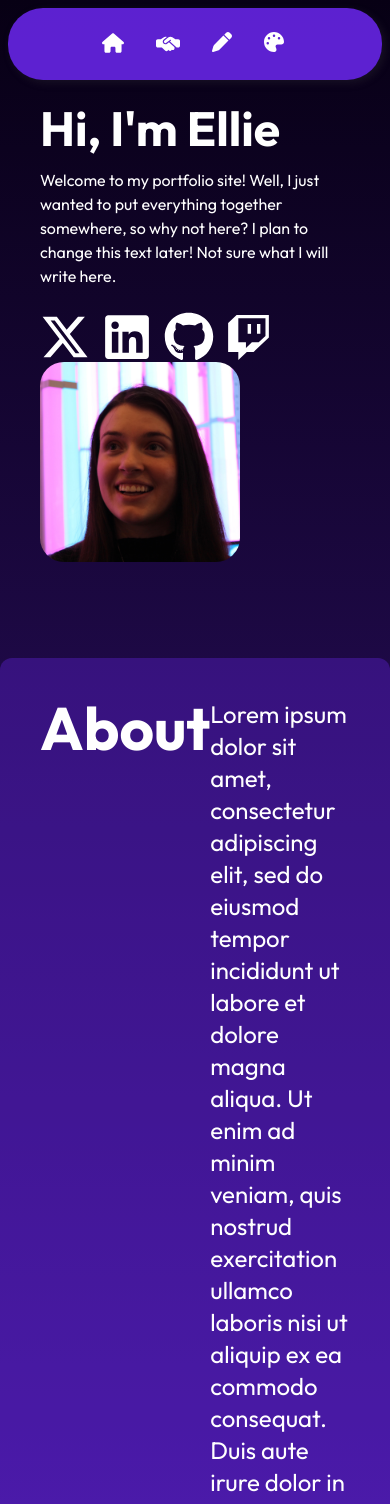
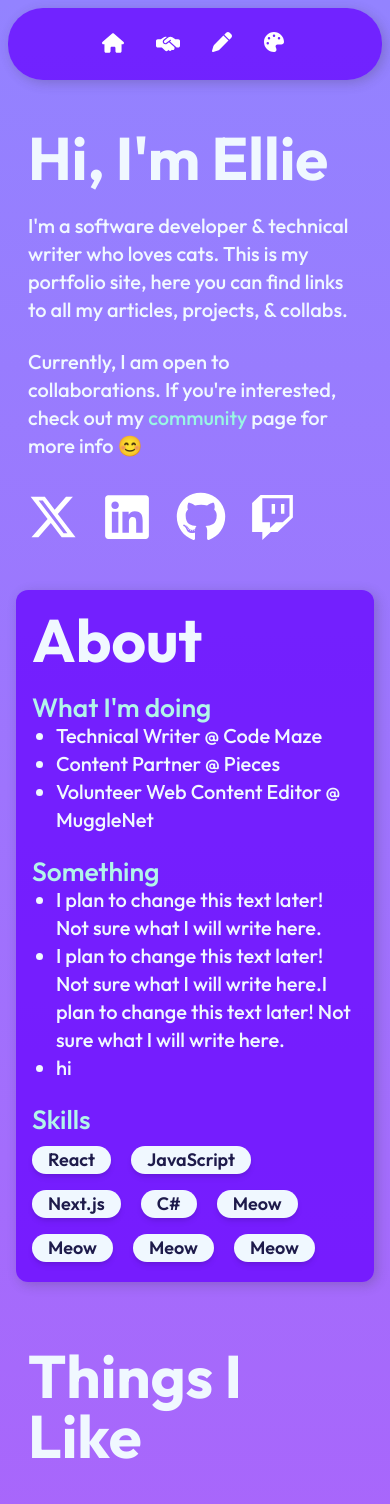
Before and after one commit to elliezub/Ellies-blog-links, a Next.js app: page / in a window 390 px wide. Shown: the top 1504 px of the page. Built offline with nearby package versions, Linux system fonts and the light colour scheme; grey boxes are pictures that could not be loaded.

Commit message:
add about

```diff
--- a/app/blogs/page.js
+++ b/app/blogs/page.js
@@ -13,7 +13,7 @@ export default function Blogs() {
     {
       name: "Intro to Coding with Scratch",
       blogLink: "https://dev.to/elliezub/intro-to-coding-with-scratch-2e86",
-      description: "",
+      description: "Intro to Coding with Scratch",
       uniqueClassNames:
         "sm:col-span-1 sm:row-span-1 rounded-2xl flex flex-col cursor-pointer scratch-blog min-w-full min-h-[180px]",
     },
@@ -45,7 +45,7 @@ export default function Blogs() {
     {
       name: "Should you do #100DaysOfCode?",
       blogLink: "https://dev.to/elliezub/should-you-do-100daysofcode-3p0h",
-      description: "",
+      description: "Should you do #100DaysOfCode?",
       uniqueClassNames:
         "sm:col-span-2 sm:row-span-1 rounded-2xl sm:flex flex-col cursor-pointer min-w-full sm:min-h-[270px] min-h-[180px] days-blog",
       isHiddenRev: true,
@@ -91,6 +91,7 @@ export default function Blogs() {
             <p className="m-4  desc-box h-full flex text-[20px] items-end">
               <span>{blog.description}</span>
             </p>
+            {/* add white under it */}
           </div>
         ))}
       </div>
--- a/app/components/About.js
+++ b/app/components/About.js
@@ -1,25 +1,52 @@
 export default function ThingsILove() {
+  const skills = [
+    "React",
+    "JavaScript",
+    "Next.js",
+    "C#",
+    "Meow",
+    "Meow",
+    "Meow",
+    "Meow",
+  ];
   return (
-    <div className="bg-[#722aff]/30 max-w-7xl mx-auto p-10 rounded-xl">
-      <div className="flex justify-between">
+    <div className="about max-w-7xl md:mx-auto lg:p-10 md:px-6 px-4 md:py-8 py-5 rounded-xl">
+      <div className="flex justify-between flex-col lg:flex-row">
         <div>
-          <h2 className="text-6xl mb-10 font-bold">About</h2>
+          <h2 className="text-6xl md:mb-10 mb-6 font-bold">About</h2>
         </div>
 
-        <div className="max-w-xl text-2xl">
-          <p>
-            Lorem ipsum dolor sit amet, consectetur adipiscing elit, sed do
-            eiusmod tempor incididunt ut labore et dolore magna aliqua. Ut enim
-            ad minim veniam, quis nostrud exercitation ullamco laboris nisi ut
-            aliquip ex ea commodo consequat. Duis aute irure dolor in
-            reprehenderit in voluptate velit esse cillum dolore eu fugiat nulla
-            pariatur.
-            <br></br>
-            Lorem ipsum dolor sit amet, consectetur adipiscing elit, sed do
-            eiusmod tempor incididunt ut labore et dolore magna aliqua. Ut enim
-            ad minim veniam, quis nostrud exercitation ullamco laboris nisi ut
-          </p>
-        </div>
+        <section className="lg:max-w-2xl lg:text-2xl text-xl flex flex-col about-section font-medium">
+          <h1>What I&apos;m doing</h1>
+          <ul className="list-disc ml-6 mb-6">
+            <li>Technical Writer @ Code Maze</li>
+            <li>Content Partner @ Pieces</li>
+            <li>Volunteer Web Content Editor @ MuggleNet</li>
+          </ul>
+          <h1>Something</h1>
+          <ul className="list-disc ml-6 mb-6">
+            <li>
+              I plan to change this text later! Not sure what I will write here.
+            </li>
+            <li>
+              I plan to change this text later! Not sure what I will write
+              here.I plan to change this text later! Not sure what I will write
+              here.
+            </li>
+            <li>hi</li>
+          </ul>
+          <h1>Skills</h1>
+          <ul className="flex gap-x-5 gap-y-1 flex-wrap">
+            {skills.map((skill, index) => (
+              <li
+                key={index}
+                className="bg-[#f0f8ff] text-indigo-950 px-4 rounded-2xl text-[18px] mt-3 font-semibold shadow-md"
+              >
+                {skill}
+              </li>
+            ))}
+          </ul>
+        </section>
       </div>
     </div>
   );
--- a/app/components/Footer.js
+++ b/app/components/Footer.js
@@ -3,7 +3,7 @@ import SocialIcons from './SocialIcons';
 
 export default function Footer() {
     return (
-        <div className="w-full border-t-[1.4px] border-indigo-700 md:mt-20 mt-12 ">
+        <div className="w-full  md:mt-28 mt-12 ">
         <footer className=" text-white mt-12 max-w-6xl mx-auto pb-4">
             <div className='flex justify-center'>
                 <div className='md:mt-0 mt-6'>
--- a/app/components/Navbar.js
+++ b/app/components/Navbar.js
@@ -3,11 +3,12 @@ import Link from "next/link";
 export default function Navbar() {
   return (
     <div className="mx-2 pt-2">
-    <nav className="bg-[#722aff]/80 text-white flex items-center justify-between rounded-[35px]  p-2 px-3 pr-4 max-w-7xl mx-auto">
+      <nav className="text-white flex items-center justify-between rounded-[35px] p-2 px-3 pr-4 max-w-7xl mx-auto">
         <button className="hidden sm:flex ml-2">
-        {/* maybe add glow hover to this buttton */}
-        <Link href="/">
+          {/* maybe add glow hover to this buttton - shadow is in globals.css*/}
+          <Link href="/" className="flex items-center">
             <img src="\cartoonpfp.png" className="w-12 h-12 outline-img"></img>
+            <p className="ml-3 text-2xl font-bold">Ellie</p>
           </Link>
         </button>
 
@@ -71,7 +72,11 @@ export default function Navbar() {
           </li>
           <li>
             <Link href="/design">
-            <svg xmlns="http://www.w3.org/2000/svg" viewBox="0 0 512 512" className="h-5 w-5">
+              <svg
+                xmlns="http://www.w3.org/2000/svg"
+                viewBox="0 0 512 512"
+                className="h-5 w-5"
+              >
                 <path
                   fill="#ffffff"
                   d="M512 256c0 .9 0 1.8 0 2.7c-.4 36.5-33.6 61.3-70.1 61.3H344c-26.5 0-48 21.5-48 48c0 3.4 .4 6.7 1 9.9c2.1 10.2 6.5 20 10.8 29.9c6.1 13.8 12.1 27.5 12.1 42c0 31.8-21.6 60.7-53.4 62c-3.5 .1-7 .2-10.6 .2C114.6 512 0 397.4 0 256S114.6 0 256 0S512 114.6 512 256zM128 288a32 32 0 1 0 -64 0 32 32 0 1 0 64 0zm0-96a32 32 0 1 0 0-64 32 32 0 1 0 0 64zM288 96a32 32 0 1 0 -64 0 32 32 0 1 0 64 0zm96 96a32 32 0 1 0 0-64 32 32 0 1 0 0 64z"
--- a/app/components/SocialIcons.js
+++ b/app/components/SocialIcons.js
@@ -1,6 +1,6 @@
 export default function SocialIcons() {
   return (
-    <div className="social-icons items-center flex space-x-3">
+    <div className="social-icons items-center flex space-x-6">
       <a href="https://x.com/elliezub" target="_blank" className="group">
         <svg
           xmlns="http://www.w3.org/2000/svg"
@@ -62,6 +62,23 @@ export default function SocialIcons() {
           <path d="M391.2 103.5H352.5v109.7h38.6zM285 103H246.4V212.8H285zM120.8 0 24.3 91.4V420.6H140.1V512l96.5-91.4h77.3L487.7 256V0zM449.1 237.8l-77.2 73.1H294.6l-67.6 64v-64H140.1V36.6H449.1z" />
         </svg>
       </a>
+
+      {/* <a
+        href="https://linktr.ee/elliezub"
+        target="_blank"
+        rel="noopener noreferrer"
+        className="group"
+      >
+        <svg
+          xmlns="http://www.w3.org/2000/svg"
+          height="50"
+          width="50"
+          viewBox="0 0 640 512"
+          className="fill-white  group-hover:fill-purple-200 transition-colors duration-300 ease-in-out"
+        >
+          <path d="M579.8 267.7c56.5-56.5 56.5-148 0-204.5c-50-50-128.8-56.5-186.3-15.4l-1.6 1.1c-14.4 10.3-17.7 30.3-7.4 44.6s30.3 17.7 44.6 7.4l1.6-1.1c32.1-22.9 76-19.3 103.8 8.6c31.5 31.5 31.5 82.5 0 114L422.3 334.8c-31.5 31.5-82.5 31.5-114 0c-27.9-27.9-31.5-71.8-8.6-103.8l1.1-1.6c10.3-14.4 6.9-34.4-7.4-44.6s-34.4-6.9-44.6 7.4l-1.1 1.6C206.5 251.2 213 330 263 380c56.5 56.5 148 56.5 204.5 0L579.8 267.7zM60.2 244.3c-56.5 56.5-56.5 148 0 204.5c50 50 128.8 56.5 186.3 15.4l1.6-1.1c14.4-10.3 17.7-30.3 7.4-44.6s-30.3-17.7-44.6-7.4l-1.6 1.1c-32.1 22.9-76 19.3-103.8-8.6C74 372 74 321 105.5 289.5L217.7 177.2c31.5-31.5 82.5-31.5 114 0c27.9 27.9 31.5 71.8 8.6 103.9l-1.1 1.6c-10.3 14.4-6.9 34.4 7.4 44.6s34.4 6.9 44.6-7.4l1.1-1.6C433.5 260.8 427 182 377 132c-56.5-56.5-148-56.5-204.5 0L60.2 244.3z" />
+        </svg>
+      </a> */}
     </div>
   );
 }
--- a/app/components/ThingILove.js
+++ b/app/components/ThingILove.js
@@ -1,6 +1,6 @@
 export default function ThingsILove() {
   return (
-    <div className="flex justify-center flex-col mt-16 max-w-7xl mx-auto p-10">
+    <div className="flex justify-center flex-col mt-16 max-w-7xl mx-auto px-3 lg:px-0">
       <div>
         <h2 className="text-6xl mb-10 font-bold">
           Things I Like
--- a/app/globals.css
+++ b/app/globals.css
@@ -7,22 +7,33 @@
 
 
 * {
-  color:white;
+  color:#f0f8ff;
   font-family: "Outfit", sans-serif;
 }
 
 
 body {
-  background: linear-gradient(180deg, rgb(7, 0, 20) , #722aff );
+  /* background: linear-gradient(180deg, rgb(7, 0, 20) , #722aff ); */
+  background: linear-gradient(180deg, #9383ff, #ae5efa );
+  /* background-image: linear-gradient(to bottom, #0c0018, #241155, #311276, #401099, #4d19ad, #5a23c2, #682cd7, #7440e1, #8053ea, #8c64f4, #9875fd); */
+
   background-position: center;
   background-size: cover;
   background-repeat: no-repeat;
   min-height: 100vh;
 }
 
-nav {
-  box-shadow: 3px 3px 8px rgba(71, 71, 71, 0.24);
+nav, .about {
+  box-shadow: 3px 3px 12px rgba(54, 54, 54, 0.24);
+  background-color: #6600ffbb;
 }
+
+.about-section > h1 {
+  font-size: 1.65rem;
+  color: #b2f5ea;
+  font-weight: 550;
+}
+
 
 .hover-title-div {
   transform: translateY(100%);
--- a/app/page.js
+++ b/app/page.js
@@ -4,6 +4,7 @@ import React, { useState } from "react";
 import SocialIcons from "./components/SocialIcons";
 import ThingsILove from "./components/ThingILove";
 import About from "./components/About";
+import Link from "next/link";
 
 export default function Home() {
   const [transform, setTransform] = useState("");
@@ -28,39 +29,43 @@ export default function Home() {
   };
 
   return (
-    <div className="md:min-h-screen">
+    <div className="md:min-h-screen px-4">
       <div className="w-full">
         {/* this was where the bottom border was */}
-        <main className="max-w-7xl px-10 mx-auto flex  md:justify-between md:flex-nowrap flex-wrap mt-6 md:mt-24 sm:mt-12 pb-24">
-          <div className="lg:mr-12 sm:mr-4">
-            <h1 className="md:text-8xl text-5xl font-bold mb-4 ">
+        <main className="max-w-7xl lg:px-10 px-3 mx-auto flex  md:justify-between md:flex-nowrap flex-wrap md:mt-24 mt-12 md:pb-24 pb-12">
+          <div className="md:pr-12 ">
+            <h1 className="md:text-8xl text-6xl font-bold mb-6 text-nowrap">
               Hi, I&apos;m Ellie
             </h1>
-            <div className="xl:text-2xl lg:text-lg lg:pr-12">
+            <div className="lg:text-2xl text-xl">
               <div className="md:max-w-xl">
-                <p className="md:mb-0 mb-5 ">
-                  Welcome to my portfolio site! Well, I just wanted to put
-                  everything together somewhere, so why not here? I plan to
-                  change this text later! Not sure what I will write here.
+                <p className="md:mb-0 mb-5 text-pretty font-medium">
+                  I&apos;m a software developer & technical writer who loves
+                  cats. This is my portfolio site, here you can find links to
+                  all my articles, projects, & collabs.
                 </p>
-                <div className="mt-6">
+                <p className="mt-6 text-pretty max-w-lg font-medium">
+                  Currently, I am open to collaborations. If you&apos;re
+                  interested, check out my{" "}
+                  <Link href="/collabs" className="text-teal-200">
+                    community
+                  </Link>{" "}
+                  page for more info 😊
+                </p>
+                <div className="mt-8">
+                  {/* self end */}
                   <SocialIcons />
                 </div>
               </div>
-              <img
-                src="/elliepfp.jpg"
-                alt="profile"
-                className=" rounded-3xl md:hidden max-w-[200px]"
-              />
             </div>
           </div>
           <div
-            className="max-w-[395px] hidden md:block card"
+            className="max-w-[435px] hidden lg:block card shadow-md"
             onMouseMove={handleMouseMove}
             onMouseLeave={handleMouseLeave}
           >
             <img
-              src="/elliepfp.jpg"
+              src="/elliepfplighter.png"
               alt="profile"
               className="rounded-3xl card-image w-full h-full object-cover transition-transform duration-100 transform"
               style={{ transform }}
```
Also changed, not shown: app/collabs/page.js (+12 -22 lines), app/design/page.js (+2 -10 lines), 1 other file (tests, documents, lock files or other folders). Lines whose indentation alone changed are shown as unchanged.
